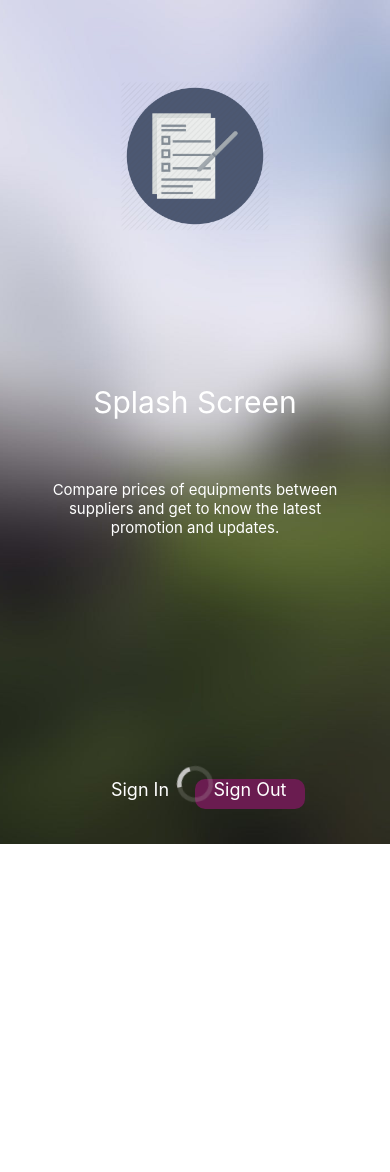
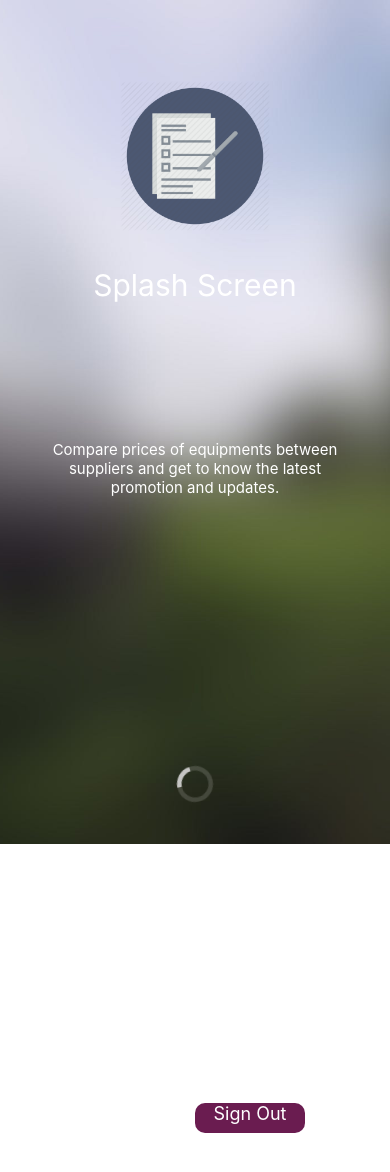
Before and after one commit to Momna03/Splash-Screen-Repository, a React Native app: screen / in a window 390 px wide. Shown: the top 1172 px of the page. Built offline with nearby package versions, Linux system fonts and the light colour scheme.

Commit message:
Completed first assignment

```diff
--- a/App.js
+++ b/App.js
@@ -1,100 +1,11 @@
-/**
- * Sample React Native App
- * https://github.com/facebook/react-native
- *
- * @format
- * @flow
- */
-
-import React, {Component} from 'react';
-import {StyleSheet, Text, View, Image, ImageBackground, Dimensions, TouchableOpacity, Alert, ActivityIndicator} from 'react-native';
-
-const text1 = 'Splash Screen'
-const text2 = 'Compare prices of equipments between suppliers and get to know the latest promotion and updates.'
+import React, { Component } from 'react';
+import SplashScreen from './SplashScreen'
 
 export default class App extends Component {
+
   render() {
-
     return (
-
-        <ImageBackground style={{width:Math.round(Dimensions.get('window').width), height: Math.round(Dimensions.get('window').height)}} resizeMode={'cover'} source={require('./images/background.jpg')} >
-        <View style={styles.container}>
-        <Image style={styles.logo} source={require('./images/logo.png')}/>
-        <Text style={styles.text1_style}>{text1}</Text>
-        <Text style={styles.text2_style}>{text2}</Text>
-
-          <View style={styles.button_style}>
-
-            <TouchableOpacity style={styles.signInButton}  onPress={()=> {Alert.alert('Sign In');}}>
-                <Text style={styles.text_Button}>Sign In</Text>
-            </TouchableOpacity>
-
-            <TouchableOpacity style={styles.signOutButton} onPress={()=> {Alert.alert('Sign Out');}}>
-                <Text style={styles.text_Button}>Sign Out</Text>
-            </TouchableOpacity>
-
-          </View>
-
-        </View>
-        <ActivityIndicator style={styles.indicator_style} size='large' color="#C5C5C3"></ActivityIndicator>
-        </ImageBackground>
+      <SplashScreen />
     );
   }
 }
-
-const styles = StyleSheet.create({
-  container: {
-    flex: 1,
-    justifyContent: 'center',
-    alignItems: 'center',
-
-  },
-  logo: {
-    //position: 'absolute',
-    top: '10%',
-    position: 'absolute',
-    width: 150,
-    height: 150,
-  },
-  text1_style: {
-    //position: 'absolute',
-    top: '45%',
-    fontSize: 30,
-    textAlign: 'center',
-    margin: 20,
-    color: '#FFFFFF',
-  },
-  text2_style: {
-    //position: 'absolute',
-    top: '45%',
-    fontSize: 15,
-    textAlign: 'center',
-    margin: 40,
-    color: '#FFFFFF',
-  },
-  button_style: {
-    flex: 1,
-    flexDirection: 'row',
-    justifyContent: 'space-between',
-    top: '70%',
-  },
-  signInButton: {
-    width: 110,
-    height: 30,
-  },
-
-  signOutButton: {
-    width: 110,
-    height: 30,
-    backgroundColor: '#6A1C50',
-    borderRadius: 10,
-  },
-  text_Button: {
-    fontSize: 18,
-    textAlign: 'center',
-    color: '#FFFFFF',
-  },
-  indicator_style: {
-    bottom: '5%',
-  },
-});
--- /dev/null
+++ b/SplashScreen.js
@@ -0,0 +1,101 @@
+import React, { Component } from 'react';
+import SignInScreen from './SignInScreen';
+
+import {
+  StyleSheet,
+  Text,
+  View,
+  Image,
+  ImageBackground,
+  Dimensions,
+  TouchableOpacity,
+  Alert,
+  ActivityIndicator
+} from 'react-native';
+
+const text1 = 'Splash Screen'
+const text2 = 'Compare prices of equipments between suppliers and get to know the latest promotion and updates.'
+
+const CustomButton = (props) => {
+  return (
+    <TouchableOpacity style={props.buttonStyle} onPress={() => { Alert.alert(props.text); }}>
+      <Text style={props.textStyle}>{props.text}</Text>
+    </TouchableOpacity>
+  )
+}
+
+export default class SplashScreen extends Component {
+
+  constructor(props) {
+    super(props)
+
+    this.state = {
+
+    }
+  }
+
+  render() {
+    return (
+      <ImageBackground style={{ width: Math.round(Dimensions.get('window').width), height: Math.round(Dimensions.get('window').height) }} resizeMode={'cover'} source={require('./images/background.jpg')} >
+        <View style={styles.container}>
+          <Image style={styles.logo} source={require('./images/logo.png')} />
+          <Text style={styles.text1_style}>{text1}</Text>
+          <Text style={styles.text2_style}>{text2}</Text>
+
+          <View style={styles.buttonStyle}>
+            <CustomButton buttonStyle={styles.signInButton} textStyle={styles.text_Button} text={'Sign In'} />
+            <CustomButton buttonStyle={[styles.signInButton, { backgroundColor: '#6A1C50', borderRadius: 10 }]}
+              textStyle={styles.text_Button} text={'Sign Out'} />
+          </View>
+
+        </View>
+        <ActivityIndicator style={styles.indicator_style} size='large' color="#C5C5C3"></ActivityIndicator>
+      </ImageBackground>
+    );
+  }
+}
+
+const styles = StyleSheet.create({
+  container: {
+    flex: 1,
+    justifyContent: 'center',
+    alignItems: 'center',
+  },
+  logo: {
+    top: '10%',
+    width: 150,
+    height: 150,
+  },
+  text1_style: {
+    marginTop: '30%',
+    fontSize: 30,
+    textAlign: 'center',
+    margin: 20,
+    color: '#FFFFFF',
+  },
+  text2_style: {
+    marginTop: '30%',
+    fontSize: 15,
+    textAlign: 'center',
+    margin: 40,
+    color: '#FFFFFF',
+  },
+  buttonStyle: {
+    flex: 1,
+    flexDirection: 'row',
+    justifyContent: 'space-between',
+    top: '70%',
+  },
+  signInButton: {
+    width: 110,
+    height: 30,
+  },
+  text_Button: {
+    fontSize: 18,
+    textAlign: 'center',
+    color: '#FFFFFF',
+  },
+  indicator_style: {
+    bottom: '5%',
+  },
+});
```
